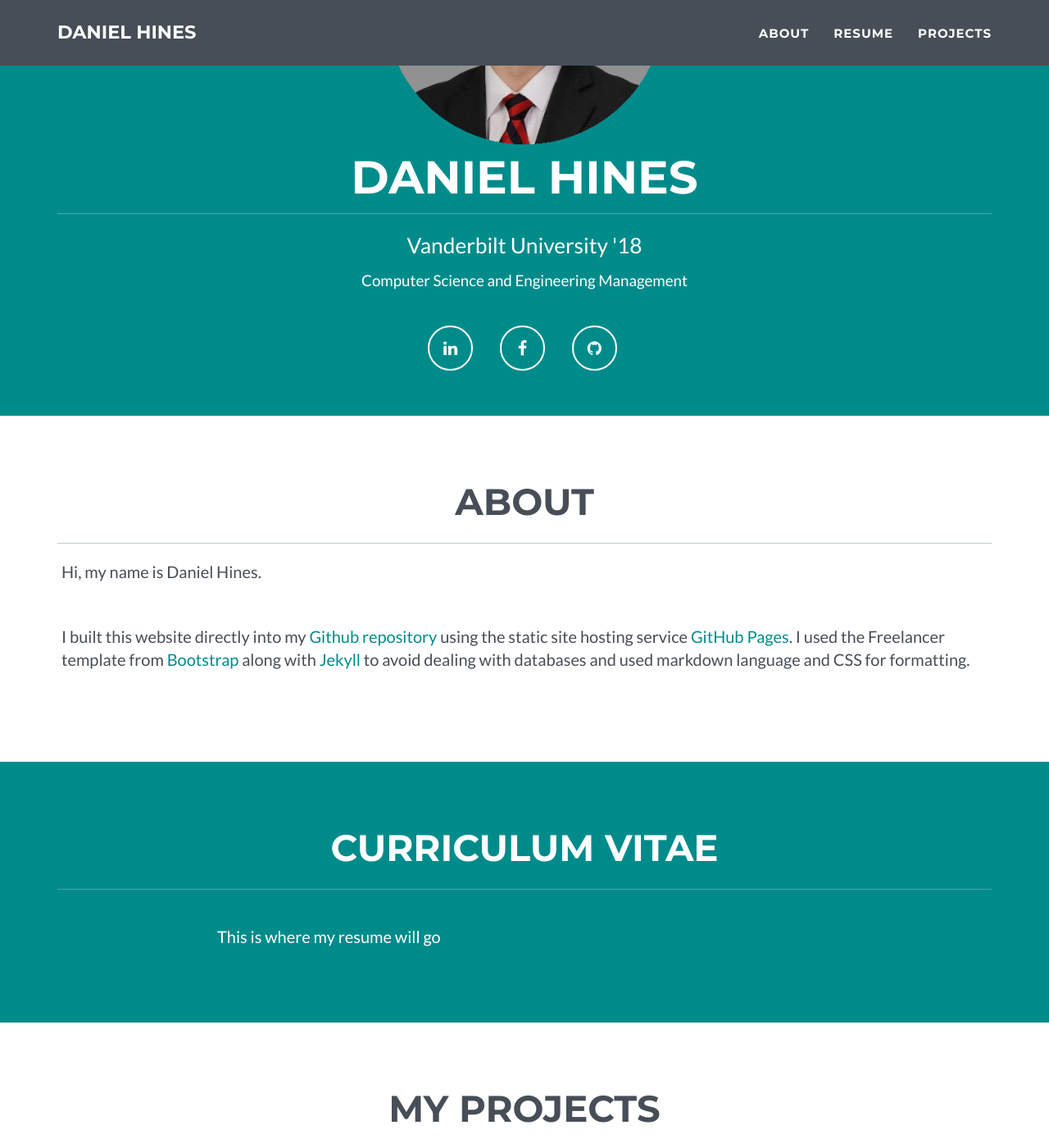
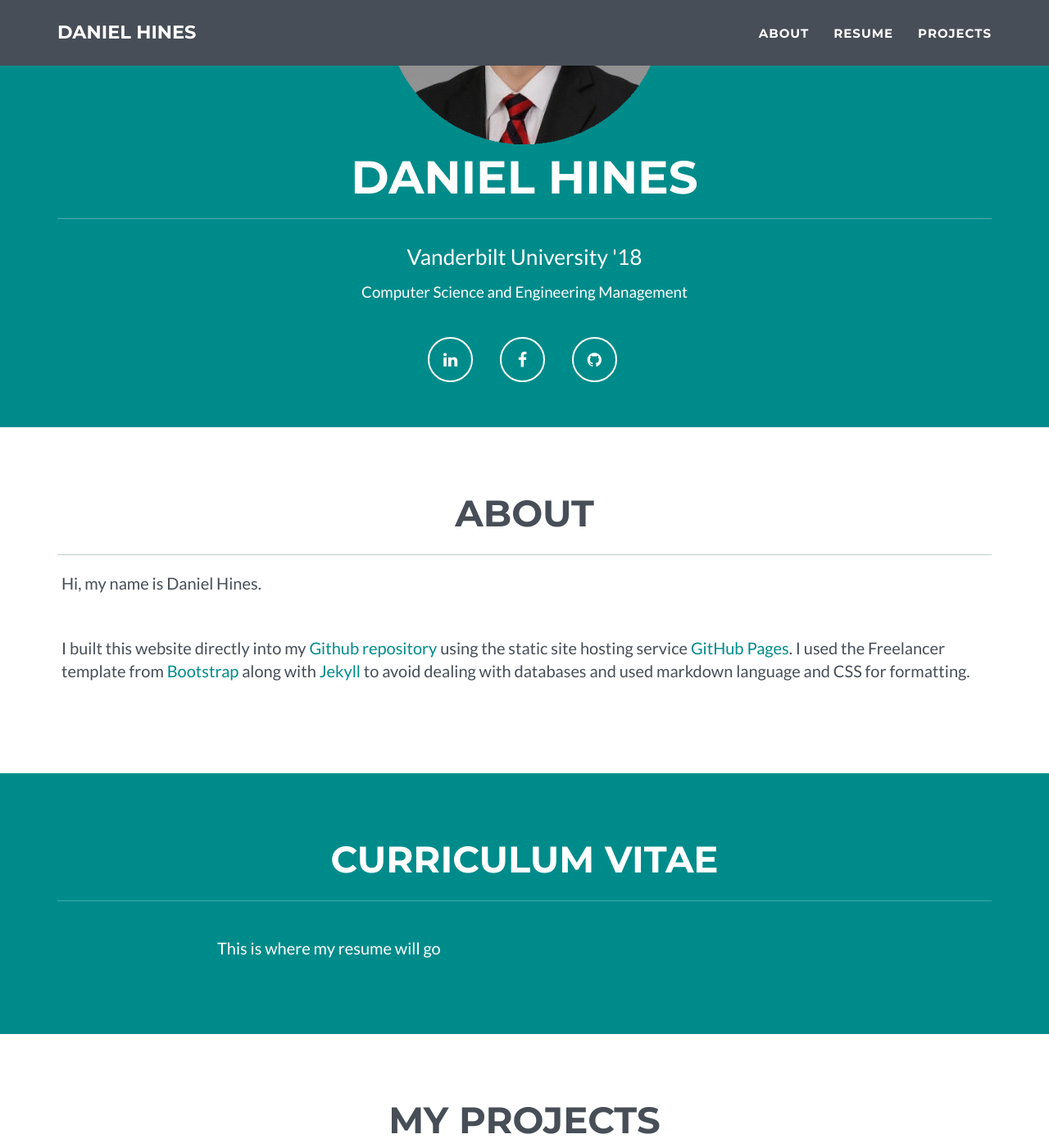
Before and after one commit to danielchines/danielchines.github.io, a Jekyll site: the page built from index.html, in a window 1280 px wide and 1400 px high, scrolled down 300 px. Shown: the whole window at 82% size. Built offline with Jekyll 4.4.1, drawn with Linux system fonts in a browser that asks for light colours.

Commit message:
Update main.css

```diff
--- a/_includes/css/main.css
+++ b/_includes/css/main.css
@@ -74,12 +74,12 @@ header .header-col {
     font-family: Montserrat,"Helvetica Neue",Helvetica,Arial,sans-serif;
     font-size: 3.75em;
     font-weight: 600;
-    padding-bottom: 4px;
+    padding-bottom: 10px;
     border-bottom: 1px solid rgba(255,255,255,.3);
     }
 
     header .intro-text .school {
-        padding-top: 20px;
+        padding-top: 28px;
         font-size: 1.75em;
         font-weight: 300;
     }
```
